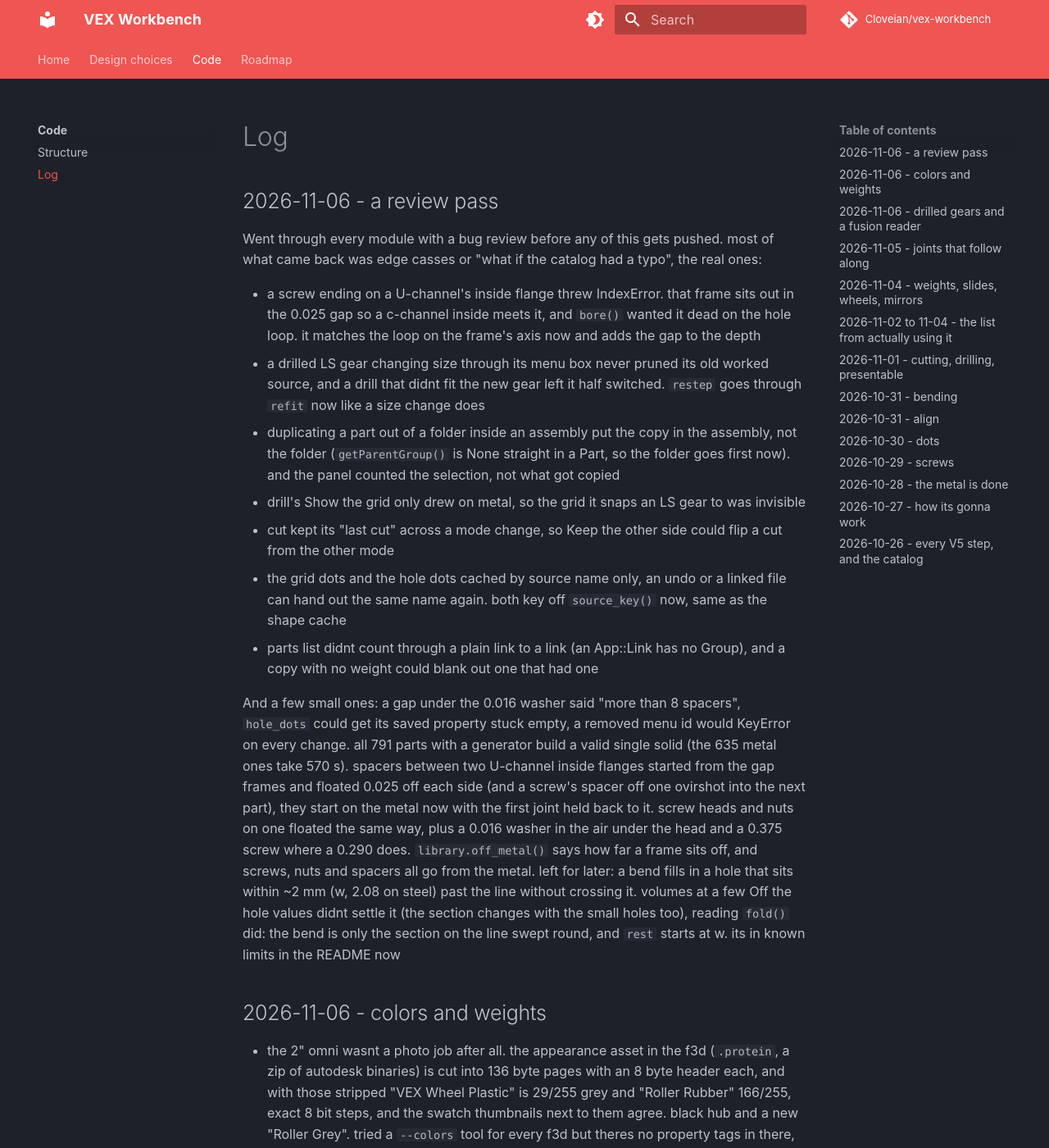
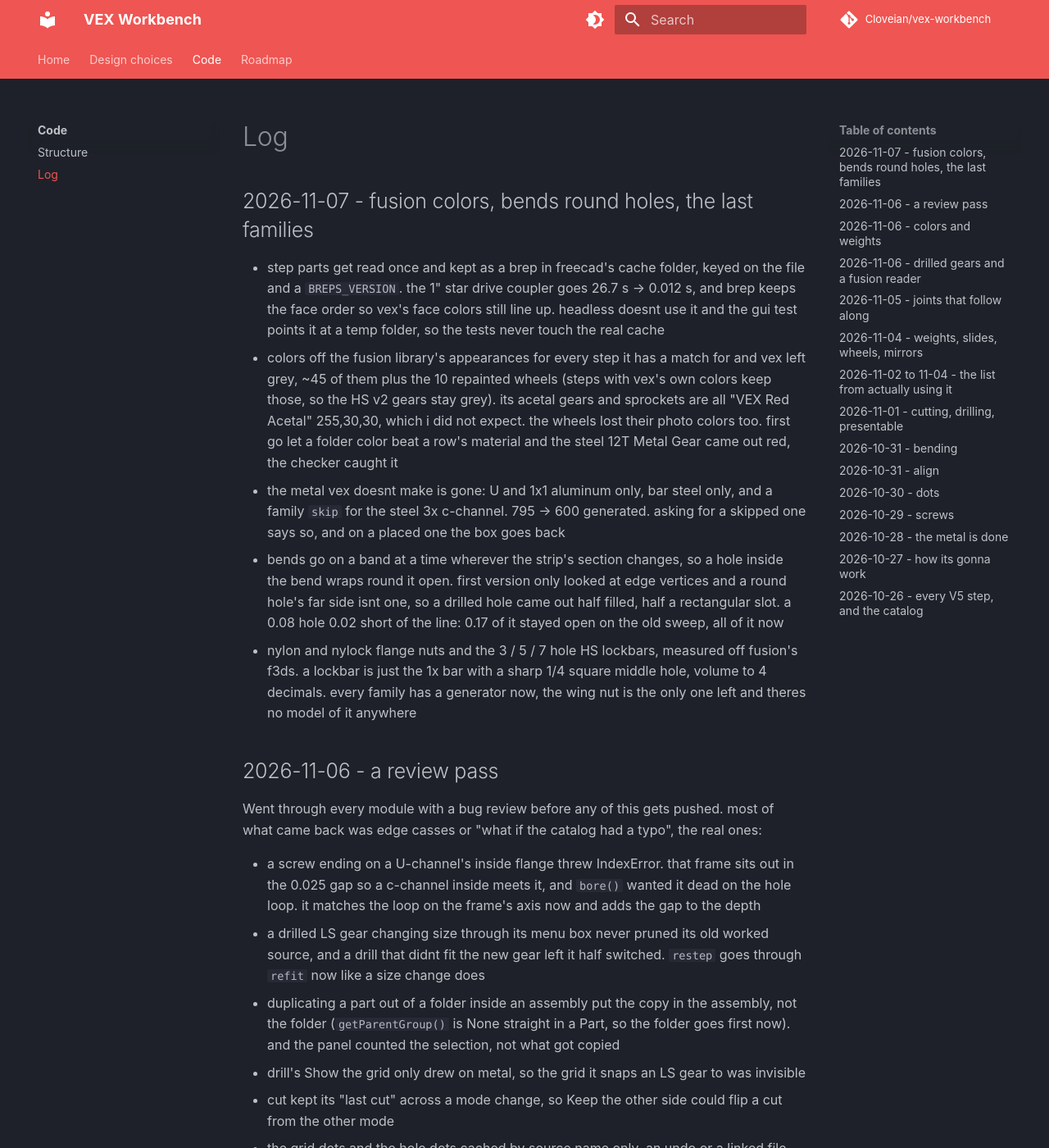
Before and after one commit to Cloveian/vex-workbench, an MkDocs documentation site: the page built from docs/code/log.md, in a window 1280 px wide and 1400 px high. Shown: the whole window at 82% size. Built offline with MkDocs 1.6.1 and Material for MkDocs 9.7.7, drawn with Linux system fonts in a browser that asks for light colours; comment, search, counter and statistics services are not loaded.

Commit message:
log, fusion colors bends and the last families

```diff
--- a/docs/code/log.md
+++ b/docs/code/log.md
@@ -1,4 +1,12 @@
 # Log
+
+## 2026-11-07 - fusion colors, bends round holes, the last families
+
+- step parts get read once and kept as a brep in freecad's cache folder, keyed on the file and a `BREPS_VERSION`. the 1" star drive coupler goes 26.7 s -> 0.012 s, and brep keeps the face order so vex's face colors still line up. headless doesnt use it and the gui test points it at a temp folder, so the tests never touch the real cache
+- colors off the fusion library's appearances for every step it has a match for and vex left grey, ~45 of them plus the 10 repainted wheels (steps with vex's own colors keep those, so the HS v2 gears stay grey). its acetal gears and sprockets are all "VEX Red Acetal" 255,30,30, which i did not expect. the wheels lost their photo colors too. first go let a folder color beat a row's material and the steel 12T Metal Gear came out red, the checker caught it
+- the metal vex doesnt make is gone: U and 1x1 aluminum only, bar steel only, and a family `skip` for the steel 3x c-channel. 795 -> 600 generated. asking for a skipped one says so, and on a placed one the box goes back
+- bends go on a band at a time wherever the strip's section changes, so a hole inside the bend wraps round it open. first version only looked at edge vertices and a round hole's far side isnt one, so a drilled hole came out half filled, half a rectangular slot. a 0.08 hole 0.02 short of the line: 0.17 of it stayed open on the old sweep, all of it now
+- nylon and nylock flange nuts and the 3 / 5 / 7 hole HS lockbars, measured off fusion's f3ds. a lockbar is just the 1x bar with a sharp 1/4 square middle hole, volume to 4 decimals. every family has a generator now, the wing nut is the only one left and theres no model of it anywhere
 
 ## 2026-11-06 - a review pass
 
```
Also changed, not shown: docs/code/structure.md (+3 -3 lines).
